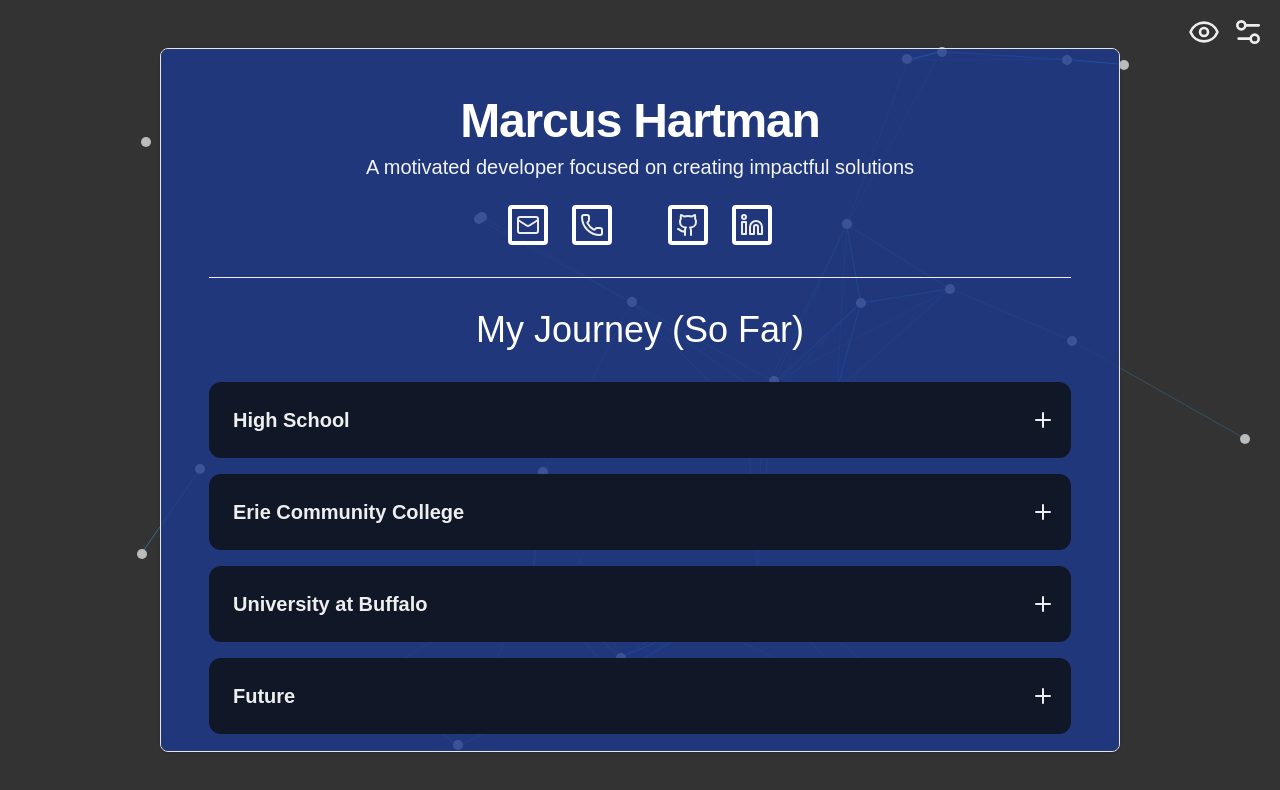
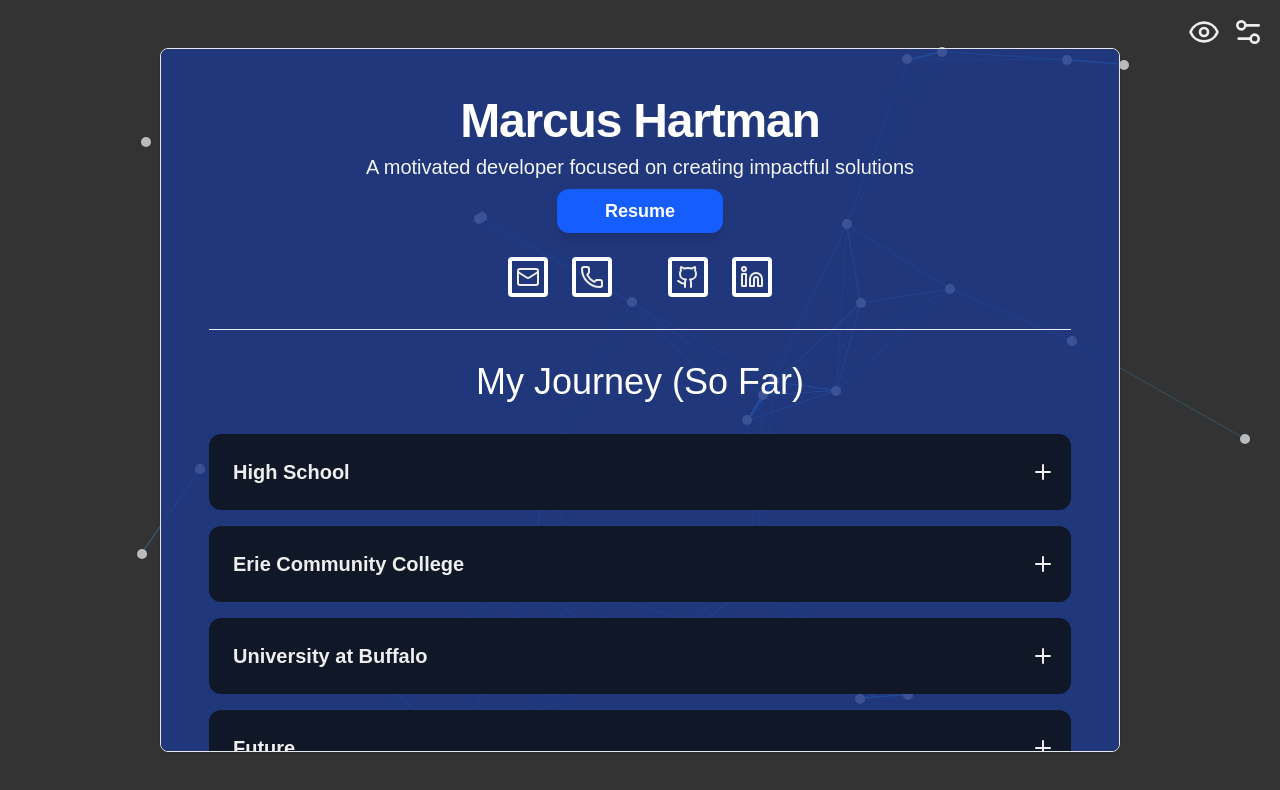
Before and after one commit to mmhartma/mmhartma.github.io, a Next.js app: page / in a window 1280 px wide. Shown: the top 790 px of the page. Built offline with nearby package versions, Linux system fonts and the light colour scheme.

Commit message:
Added resume link

```diff
--- a/src/app/page.js
+++ b/src/app/page.js
@@ -117,6 +117,10 @@ export default function Home() {
             maxHeight: (chapter == null && experience == null) ? "100%" : "0%"}}
           >
             <p className="text-xl font-normal text-center text-gray-100 text-gray-100">A motivated developer focused on creating impactful solutions</p>
+            <a href="https://drive.google.com/file/d/13_PURTgUV24YK54weI6XGZwAlw3_bsQR/view?usp=sharing" target="_blank" class="block w-fit mx-auto text-center bg-blue-600 text-white text-lg font-semibold px-12 py-2 my-2 rounded-xl shadow-lg hover:bg-blue-300 transition">
+              Resume
+            </a>
+
             <div className="flex justify-center space-x-6 mt-6">
               <a href="mailto:mmhartma@buffalo.edu" className="border-white border-4 rounded p-1 hover:bg-white">
                 <Mail/>
```
